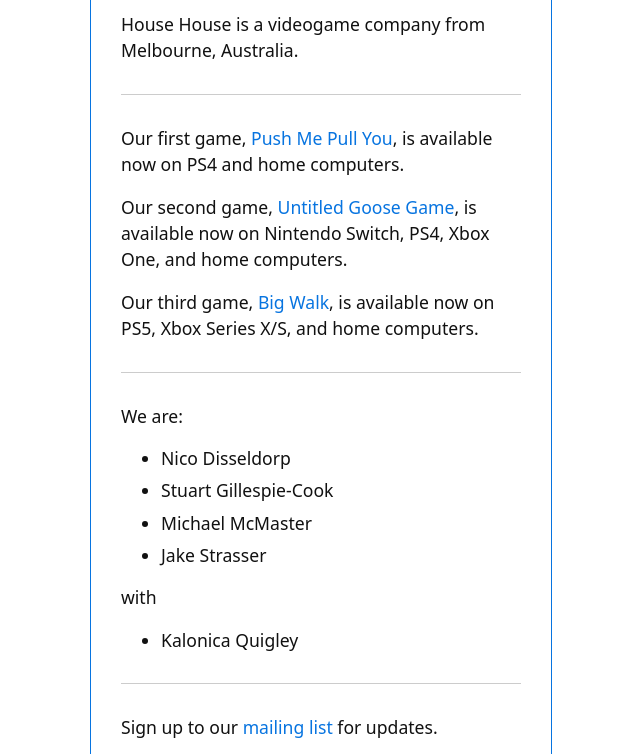
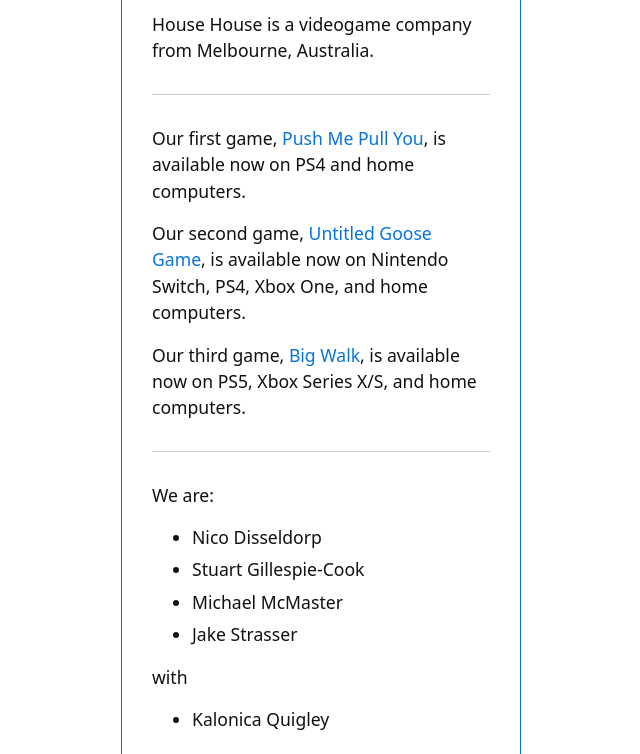
Before and after one commit to Guillemsc/guillemsc.github.io, a website: page index.html in a window 1280 px wide. Shown: the part 144-898 px from the top of the page, without its empty margins (319-959 px from the left). Drawn offline with Linux system fonts and the light colour scheme.

Commit message:
Border fix?

```diff
--- a/style.css
+++ b/style.css
@@ -1,6 +1,16 @@
 :root {
     --brand-accent: #0774e0;
     --text-color: #111;
+}
+
+/* 1. Global Reset */
+*, *::before, *::after {
+    box-sizing: border-box;
+}
+
+html, body {
+    margin: 0;
+    padding: 0;
 }
 
 body
```
